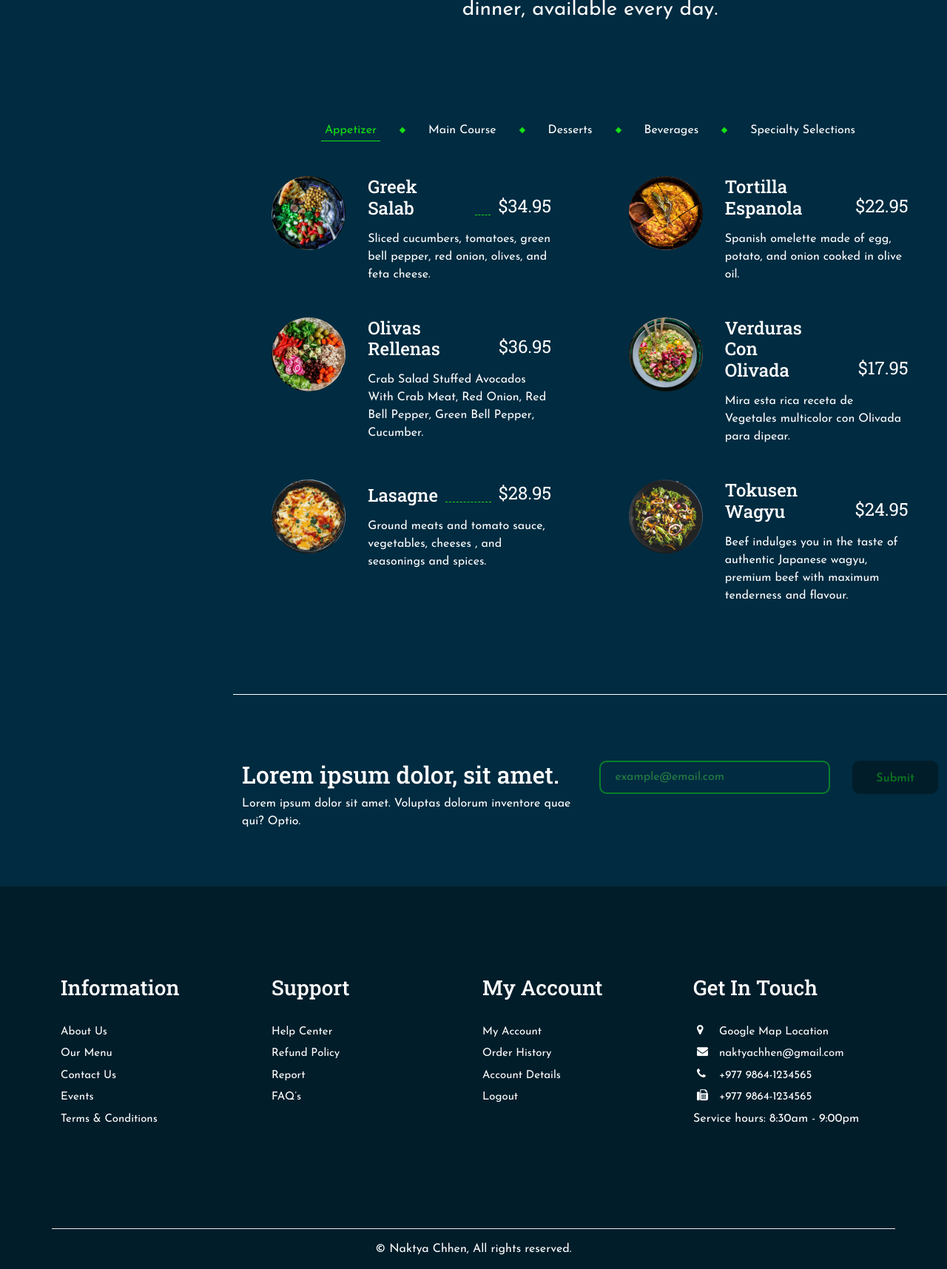
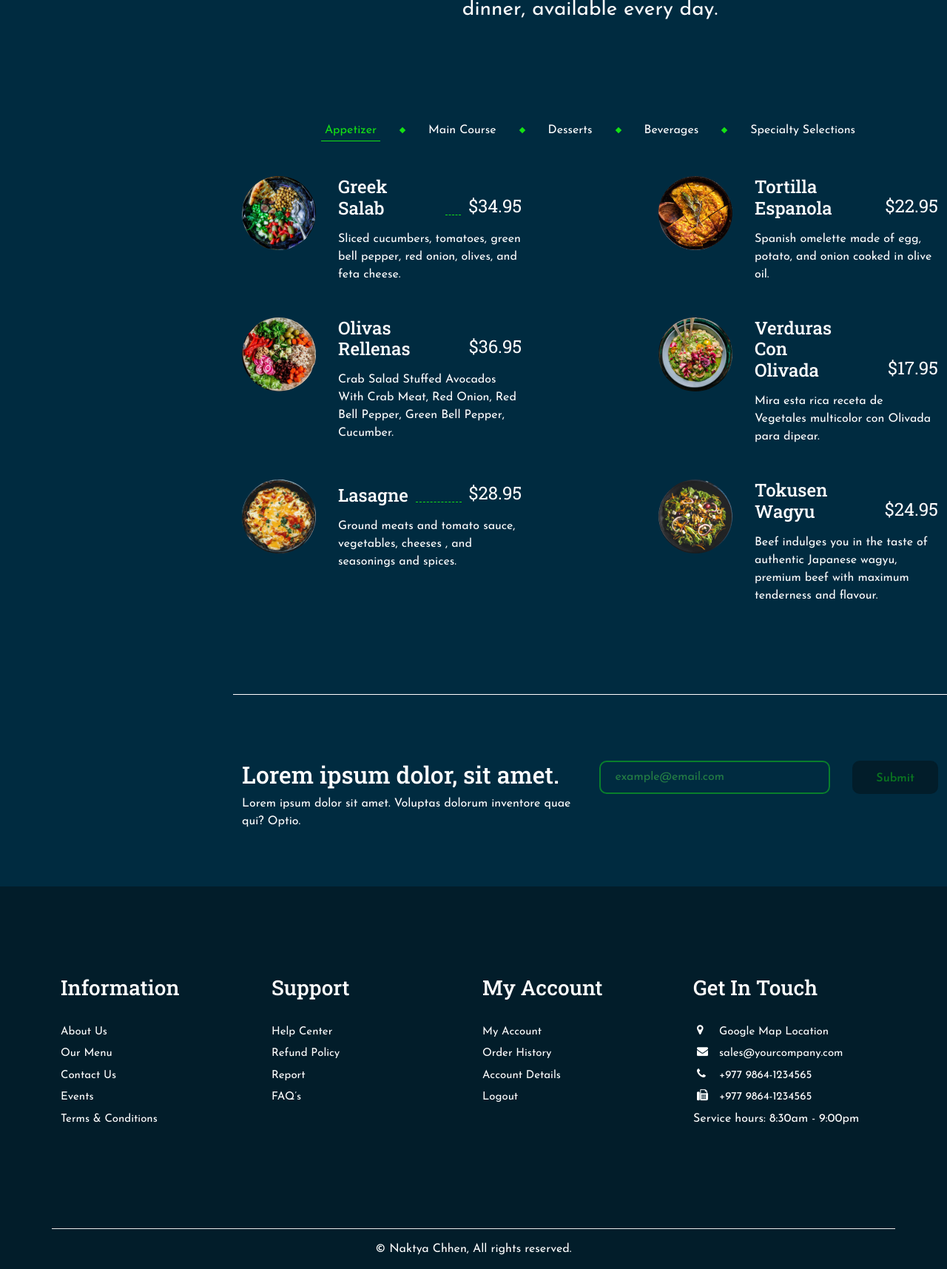
Before and after one commit to hudeopra/NaktyaChhen, a PHP site: page /product-single.php in a window 1280 px wide. Shown: the part 3987-5702 px from the top of the page at 74% size. Run offline with PHP 8.4, Linux system fonts and the light colour scheme.

Commit message:
reverting 2

```diff
--- a/include/footer.php
+++ b/include/footer.php
@@ -3,67 +3,67 @@
             <section class="ph-quick-menu ph-section__padding-lg--tb">
                 <div class="container">
                     <div class="row">
-                        <div class="col-12 col-md-6 col-xl-3">
+                        <div class="col-12 col-md-6 col-lg-3">
                             <div class="ph-quick-menu__item">
                                 <h3>Information</h3>
                                 <ul>
                                     <li>
-                                        <a href="about.php">About Us</a>
+                                        <a href="">About Us</a>
                                     </li>
                                     <li>
-                                        <a href="menu.php">Our Menu</a>
+                                        <a href="">Our Menu</a>
                                     </li>
                                     <li>
-                                        <a href="contact.php">Contact Us</a>
+                                        <a href="">Contact Us</a>
                                     </li>
                                     <li>
-                                        <a href="blog.php">Events</a>
+                                        <a href="">Events</a>
                                     </li>
                                     <li>
-                                        <a href="terms.php">Terms &amp; Conditions</a>
+                                        <a href="">Terms &amp; Conditions</a>
                                     </li>
                                 </ul>
                             </div>
                         </div>
-                        <div class="col-12 col-md-6 col-xl-3">
+                        <div class="col-12 col-md-6 col-lg-3">
                             <div class="ph-quick-menu__item">
                                 <h3>Support</h3>
                                 <ul>
                                     <li>
-                                        <a href="help-center.php">Help Center</a>
+                                        <a href="">Help Center</a>
                                     </li>
                                     <li>
-                                        <a href="refund.php">Refund Policy</a>
+                                        <a href="">Refund Policy</a>
                                     </li>
                                     <li>
-                                        <a href="contact.php">Report</a>
+                                        <a href="">Report</a>
                                     </li>
                                     <li>
-                                        <a href="terms.php">FAQ’s</a>
+                                        <a href="">FAQ’s</a>
                                     </li>
                                 </ul>
                             </div>
                         </div>
-                        <div class="col-12 col-md-6 col-xl-3">
+                        <div class="col-12 col-md-6 col-lg-3">
                             <div class="ph-quick-menu__item">
                                 <h3>My Account</h3>
                                 <ul>
                                     <li>
-                                        <a href="admin/dashboard.php">My Account</a>
+                                        <a href="">My Account</a>
                                     </li>
                                     <li>
-                                        <a href="admin/dashboard.php">Order History</a>
+                                        <a href="">Order History</a>
                                     </li>
                                     <li>
-                                        <a href="admin/dashboard.php">Account Details</a>
+                                        <a href="">Account Details</a>
                                     </li>
                                     <li>
-                                        <a href="admin/dashboard.php">Logout</a>
+                                        <a href="">Logout</a>
                                     </li>
                                 </ul>
                             </div>
                         </div>
-                        <div class="col-12 col-md-6 col-xl-3">
+                        <div class="col-12 col-md-6 col-lg-3">
                             <div class="ph-quick-menu__item">
                                 <h3>Get In Touch</h3>
                                 <ul class="ph-contact-info">
@@ -74,9 +74,9 @@
                                         </a>
                                     </li>
                                     <li>
-                                        <a href="mailto:naktyachhen@gmail.com">
+                                        <a href="mailto:sales@yourcompany.com">
                                             <i class="fa fa-envelope" aria-hidden="true"></i>
-                                            <span>naktyachhen@gmail.com</span>
+                                            <span>sales@yourcompany.com</span>
                                         </a>
                                     </li>
                                     <li>
--- a/include/head-links.php
+++ b/include/head-links.php
@@ -23,4 +23,6 @@
 <link rel="stylesheet" href="assets/library/bootstrap/bootstrap.css" type="text/css" media="all">
 
 <!-- Main css -->
+
 <link rel="stylesheet" href="assets/css/style.css">
+<link rel="stylesheet" href="assets/css/common.css">
--- a/include/header.php
+++ b/include/header.php
@@ -1,4 +1,4 @@
-<header class="ph-header ">
+<header class="ph-header">
             <div class="ph-header__wrapper">
                 <div class="ph-header__wrapper--head">
                     <div class="ph-header__open">
@@ -119,7 +119,6 @@
                         <div class="ph-header__user--trigger">
                             <a class="ph-user-trigger" href="admin/index.php">
                                 <i class="fa fa-user" aria-hidden="true"></i>
-                                <span class="ml-2">Login</span>
                             </a>
                         </div>
                     </div>
--- a/include/menu-tab.php
+++ b/include/menu-tab.php
@@ -18,8 +18,8 @@
 <div class="tab-content" id="myTabContent">
     <div class="tab-pane fade show active" id="appetizer" role="tabpanel" aria-labelledby="starters_menu_tab">
         <div class="ph-menu-tab__wrapper">
-            <div class="row justify-content-around">
-                <div class="col-12 col-md-6 col-lg-5">
+            <div class="row justify-content-between">
+                <div class="col-12 col-lg-5">
                     <div class="ph-menu-tab__item">
                         <figure>
                             <img src="assets/img/menu/starters_menu_1.jpg" alt="">
@@ -40,7 +40,7 @@
                         </div>
                     </div>
                 </div>
-                <div class="col-12 col-md-6 col-lg-5">
+                <div class="col-12 col-lg-5">
                     <div class="ph-menu-tab__item">
                         <figure>
                             <img src="assets/img/menu/starters_menu_2.jpg" alt="">
@@ -61,7 +61,7 @@
                         </div>
                     </div>
                 </div>
-                <div class="col-12 col-md-6 col-lg-5">
+                <div class="col-12 col-lg-5">
                     <div class="ph-menu-tab__item">
                         <figure>
                             <img src="assets/img/menu/starters_menu_3.jpg" alt="">
@@ -82,7 +82,7 @@
                         </div>
                     </div>
                 </div>
-                <div class="col-12 col-md-6 col-lg-5">
+                <div class="col-12 col-lg-5">
                     <div class="ph-menu-tab__item">
                         <figure>
                             <img src="assets/img/menu/starters_menu_4.jpg" alt="">
@@ -103,7 +103,7 @@
                         </div>
                     </div>
                 </div>
-                <div class="col-12 col-md-6 col-lg-5">
+                <div class="col-12 col-lg-5">
                     <div class="ph-menu-tab__item">
                         <figure>
                             <img src="assets/img/menu/starters_menu_5.jpg" alt="">
@@ -124,7 +124,7 @@
                         </div>
                     </div>
                 </div>
-                <div class="col-12 col-md-6 col-lg-5">
+                <div class="col-12 col-lg-5">
                     <div class="ph-menu-tab__item">
                         <figure>
                             <img src="assets/img/menu/starters_menu_6.jpg" alt="">
@@ -150,8 +150,8 @@
     </div>
     <div class="tab-pane fade" id="main-course" role="tabpanel" aria-labelledby="main-course-tab">
         <div class="ph-menu-tab__wrapper">
-            <div class="row justify-content-around">
-                <div class="col-12 col-md-6 col-lg-5">
+            <div class="row justify-content-between">
+                <div class="col-12 col-lg-5">
                     <div class="ph-menu-tab__item">
                         <figure>
                             <img src="assets/img/menu/main_dishes_2.jpg" alt="">
@@ -172,7 +172,7 @@
                         </div>
                     </div>
                 </div>
-                <div class="col-12 col-md-6 col-lg-5">
+                <div class="col-12 col-lg-5">
                     <div class="ph-menu-tab__item">
                         <figure>
                             <img src="assets/img/menu/main_dishes_3.jpg" alt="">
@@ -193,7 +193,7 @@
                         </div>
                     </div>
                 </div>
-                <div class="col-12 col-md-6 col-lg-5">
+                <div class="col-12 col-lg-5">
                     <div class="ph-menu-tab__item">
                         <figure>
                             <img src="assets/img/menu/main_dishes_4.jpg" alt="">
@@ -214,7 +214,7 @@
                         </div>
                     </div>
                 </div>
-                <div class="col-12 col-md-6 col-lg-5">
+                <div class="col-12 col-lg-5">
                     <div class="ph-menu-tab__item">
                         <figure>
                             <img src="assets/img/menu/main_dishes_1.jpg" alt="">
@@ -235,7 +235,7 @@
                         </div>
                     </div>
                 </div>
-                <div class="col-12 col-md-6 col-lg-5">
+                <div class="col-12 col-lg-5">
                     <div class="ph-menu-tab__item">
                         <figure>
                             <img src="assets/img/menu/main_dishes_5.jpg" alt="">
@@ -256,7 +256,7 @@
                         </div>
                     </div>
                 </div>
-                <div class="col-12 col-md-6 col-lg-5">
+                <div class="col-12 col-lg-5">
                     <div class="ph-menu-tab__item">
                         <figure>
                             <img src="assets/img/menu/main_dishes_6.jpg" alt="">
@@ -282,8 +282,8 @@
     </div>
     <div class="tab-pane fade" id="desserts" role="tabpanel" aria-labelledby="desserts-tab">
         <div class="ph-menu-tab__wrapper">
-            <div class="row justify-content-around">
-                <div class="col-12 col-md-6 col-lg-5">
+            <div class="row justify-content-between">
+                <div class="col-12 col-lg-5">
                     <div class="ph-menu-tab__item">
                         <figure>
                             <img src="assets/img/menu/desserts_menu_1.jpg" alt="">
@@ -305,7 +305,7 @@
                         </div>
                     </div>
                 </div>
-                <div class="col-12 col-md-6 col-lg-5">
+                <div class="col-12 col-lg-5">
                     <div class="ph-menu-tab__item">
                         <figure>
                             <img src="assets/img/menu/desserts_menu_2.jpg" alt="">
@@ -327,7 +327,7 @@
                         </div>
                     </div>
                 </div>
-                <div class="col-12 col-md-6 col-lg-5">
+                <div class="col-12 col-lg-5">
                     <div class="ph-menu-tab__item">
                         <figure>
                             <img src="assets/img/menu/desserts_menu_3.jpg" alt="">
@@ -350,7 +350,7 @@
                         </div>
                     </div>
                 </div>
-                <div class="col-12 col-md-6 col-lg-5">
+                <div class="col-12 col-lg-5">
                     <div class="ph-menu-tab__item">
                         <figure>
                             <img src="assets/img/menu/desserts_menu_4.jpg" alt="">
@@ -372,7 +372,7 @@
                         </div>
                     </div>
                 </div>
-                <div class="col-12 col-md-6 col-lg-5">
+                <div class="col-12 col-lg-5">
                     <div class="ph-menu-tab__item">
                         <figure>
                             <img src="assets/img/menu/desserts_menu_6.jpg" alt="">
@@ -395,7 +395,7 @@
                         </div>
                     </div>
                 </div>
-                <div class="col-12 col-md-6 col-lg-5">
+                <div class="col-12 col-lg-5">
                     <div class="ph-menu-tab__item">
                         <figure>
                             <img src="assets/img/menu/desserts_menu_5.jpg" alt="">
@@ -421,8 +421,8 @@
     </div>
     <div class="tab-pane fade" id="beverages" role="tabpanel" aria-labelledby="beverages-tab">
         <div class="ph-menu-tab__wrapper">
-            <div class="row justify-content-around">
-                <div class="col-12 col-md-6 col-lg-5">
+            <div class="row justify-content-between">
+                <div class="col-12 col-lg-5">
                     <div class="ph-menu-tab__item">
                         <figure>
                             <img src="assets/img/menu/drink_1.jpg" alt="">
@@ -445,7 +445,7 @@
                         </div>
                     </div>
                 </div>
-                <div class="col-12 col-md-6 col-lg-5">
+                <div class="col-12 col-lg-5">
                     <div class="ph-menu-tab__item">
                         <figure>
                             <img src="assets/img/menu/drink_2.jpg" alt="">
@@ -468,7 +468,7 @@
                         </div>
                     </div>
                 </div>
-                <div class="col-12 col-md-6 col-lg-5">
+                <div class="col-12 col-lg-5">
                     <div class="ph-menu-tab__item">
                         <figure>
                             <img src="assets/img/menu/drink_3.jpg" alt="">
@@ -491,7 +491,7 @@
                         </div>
                     </div>
                 </div>
-                <div class="col-12 col-md-6 col-lg-5">
+                <div class="col-12 col-lg-5">
                     <div class="ph-menu-tab__item">
                         <figure>
                             <img src="assets/img/menu/drink_4.jpg" alt="">
@@ -514,7 +514,7 @@
                         </div>
                     </div>
                 </div>
-                <div class="col-12 col-md-6 col-lg-5">
+                <div class="col-12 col-lg-5">
                     <div class="ph-menu-tab__item">
                         <figure>
                             <img src="assets/img/menu/drink_5.jpg" alt="">
@@ -537,7 +537,7 @@
                         </div>
                     </div>
                 </div>
-                <div class="col-12 col-md-6 col-lg-5">
+                <div class="col-12 col-lg-5">
                     <div class="ph-menu-tab__item">
                         <figure>
                             <img src="assets/img/menu/drink_6.jpg" alt="">
@@ -565,8 +565,8 @@
     </div>
     <div class="tab-pane fade" id="specialty" role="tabpanel" aria-labelledby="specialty-tab">
         <div class="ph-menu-tab__wrapper">
-            <div class="row justify-content-around">
-                <div class="col-12 col-md-6 col-lg-5">
+            <div class="row justify-content-between">
+                <div class="col-12 col-lg-5">
                     <div class="ph-menu-tab__item">
                         <figure>
                             <img src="assets/img/menu/speciality-1.jpg" alt="">
@@ -588,7 +588,7 @@
                         </div>
                     </div>
                 </div>
-                <div class="col-12 col-md-6 col-lg-5">
+                <div class="col-12 col-lg-5">
                     <div class="ph-menu-tab__item">
                         <figure>
                             <img src="assets/img/menu/speciality-2.png" alt="">
@@ -610,7 +610,7 @@
                         </div>
                     </div>
                 </div>
-                <div class="col-12 col-md-6 col-lg-5">
+                <div class="col-12 col-lg-5">
                     <div class="ph-menu-tab__item">
                         <figure>
                             <img src="assets/img/menu/speciality-3.png" alt="">
@@ -632,7 +632,7 @@
                         </div>
                     </div>
                 </div>
-                <div class="col-12 col-md-6 col-lg-5">
+                <div class="col-12 col-lg-5">
                     <div class="ph-menu-tab__item">
                         <figure>
                             <img src="assets/img/menu/speciality-4.png" alt="">
@@ -654,7 +654,7 @@
                         </div>
                     </div>
                 </div>
-                <div class="col-12 col-md-6 col-lg-5">
+                <div class="col-12 col-lg-5">
                     <div class="ph-menu-tab__item">
                         <figure>
                             <img src="assets/img/menu/speciality-5.png" alt="">
@@ -676,7 +676,7 @@
                         </div>
                     </div>
                 </div>
-                <div class="col-12 col-md-6 col-lg-5">
+                <div class="col-12 col-lg-5">
                     <div class="ph-menu-tab__item">
                         <figure>
                             <img src="assets/img/menu/speciality-6.png" alt="">
--- a/include/script.php
+++ b/include/script.php
@@ -5,6 +5,8 @@
         <script type="text/javascript" src="assets/library/slick-1.8.1/slick/slick.js"></script>
         <!-- boottrap -->
         <script src="assets/library/bootstrap/bootstrap.min.js"></script>
+        <!-- counter -->
+        <script src="assets/library/multi-animated-counter.js"></script>
         <!-- wow js -->
         <script src="assets/library/wow-js/wow.min.js"></script>
         <!-- nice select -->
```
Also changed, not shown: include/newsletter.php (added, +20 -0 lines).
